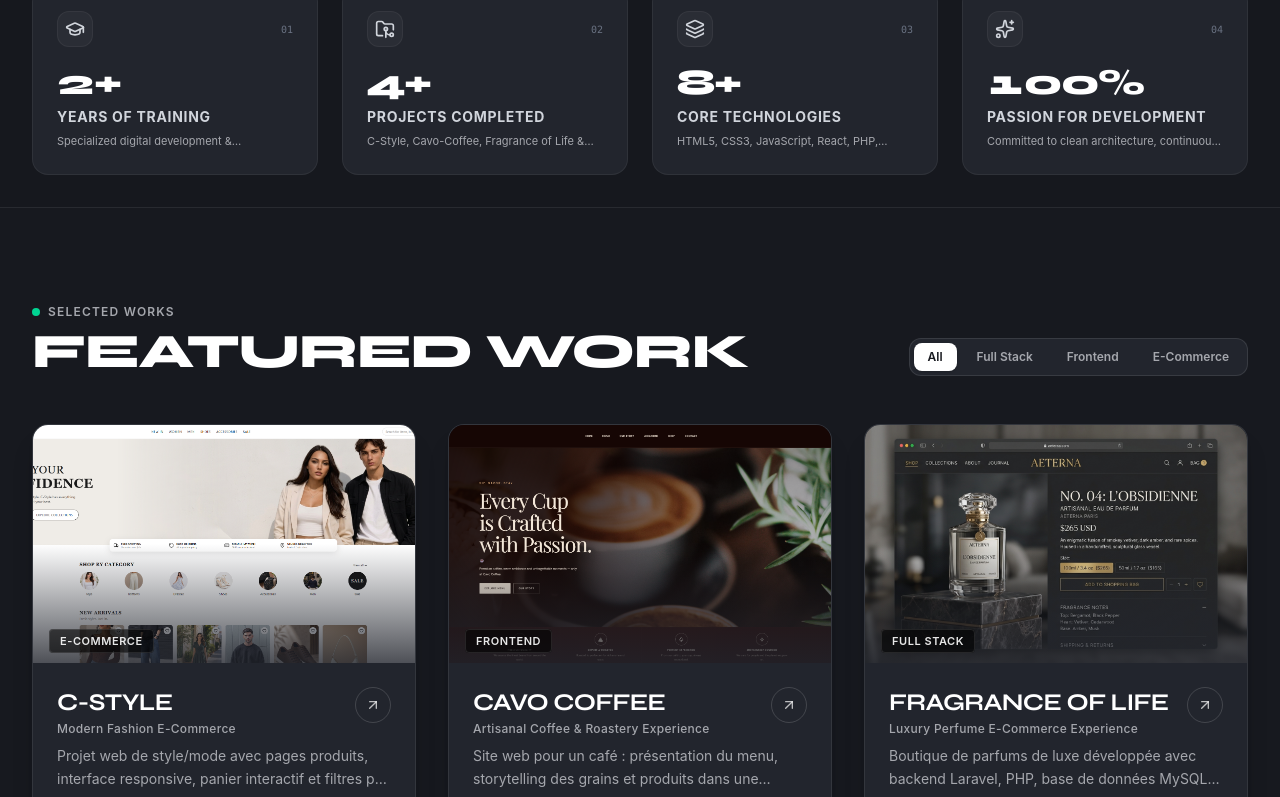
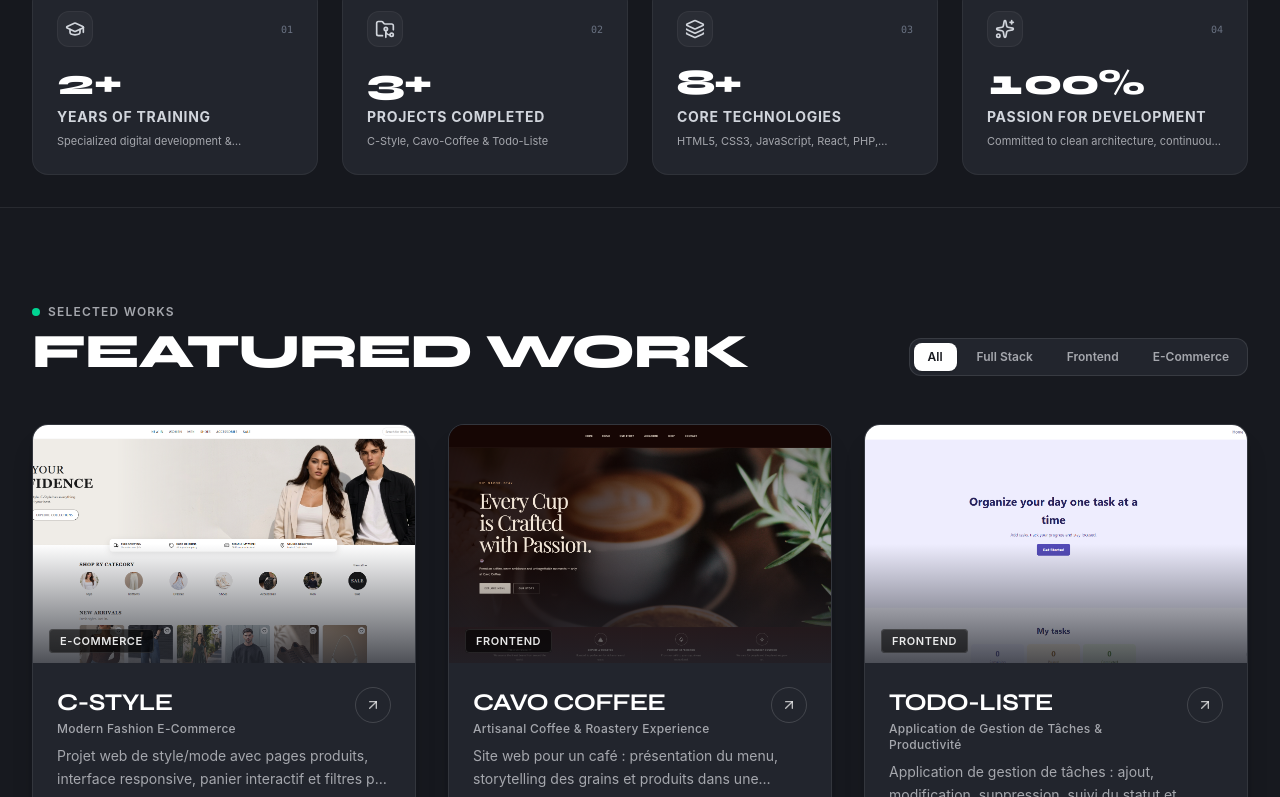
Before and after one commit to smailsedrati00-afk/ismail-sedrati-portfolio, a React (Vite) app: page / in a window 1280 px wide. Shown: the part 783-1580 px from the top of the page. Built offline with nearby package versions, Linux system fonts and the light colour scheme; no server answers.

Commit message:
Remove Fragrance of Life project

```diff
--- a/src/data/portfolioData.ts
+++ b/src/data/portfolioData.ts
@@ -88,9 +88,9 @@ export const PORTFOLIO_DATA = {
       icon: 'GraduationCap',
     },
     {
-      value: '4+',
+      value: '3+',
       label: 'PROJECTS COMPLETED',
-      description: 'C-Style, Cavo-Coffee, Fragrance of Life & Todo-Liste',
+      description: 'C-Style, Cavo-Coffee & Todo-Liste',
       icon: 'FolderGit2',
     },
     {
@@ -148,27 +148,6 @@ export const PORTFOLIO_DATA = {
         'Interactive drink and food specialty catalog',
         'Interactive "Explore Menu" and "Our Story" sections',
         'Fluid navigation with subtle background treatments',
-      ],
-    },
-    {
-      id: 'fragrance-of-life',
-      name: 'FRAGRANCE OF LIFE',
-      subtitle: 'Luxury Perfume E-Commerce Experience',
-      description:
-        'Boutique de parfums de luxe développée avec backend Laravel, PHP, base de données MySQL et Tailwind CSS.',
-      fullDescription:
-        'Fragrance of Life is an upscale fragrance boutique crafted for luxury perfume collections. Powered by a robust relational database schema and Laravel server, it features scent note pyramids (Top, Heart, Base), artisanal bottle showcases, bottle volume selection, secure cart checkout, and customer reviews.',
-      image: '/src/assets/images/fragrance_of_life_preview_1793669782604.jpg',
-      technologies: ['Laravel', 'PHP', 'MySQL', 'Tailwind CSS', 'JavaScript'],
-      liveUrl: 'https://c-stylee.netlify.app/',
-      githubUrl: 'https://github.com/sedrati-ismail/fragrance-of-life',
-      category: 'Full Stack',
-      featured: true,
-      highlights: [
-        'Relational MySQL database for product variants and customer orders',
-        'Detailed olfactive pyramid breakdowns for each perfume',
-        'Sophisticated obsidian & gold editorial presentation',
-        'Admin dashboard capability for inventory & sales tracking',
       ],
     },
     {
```
